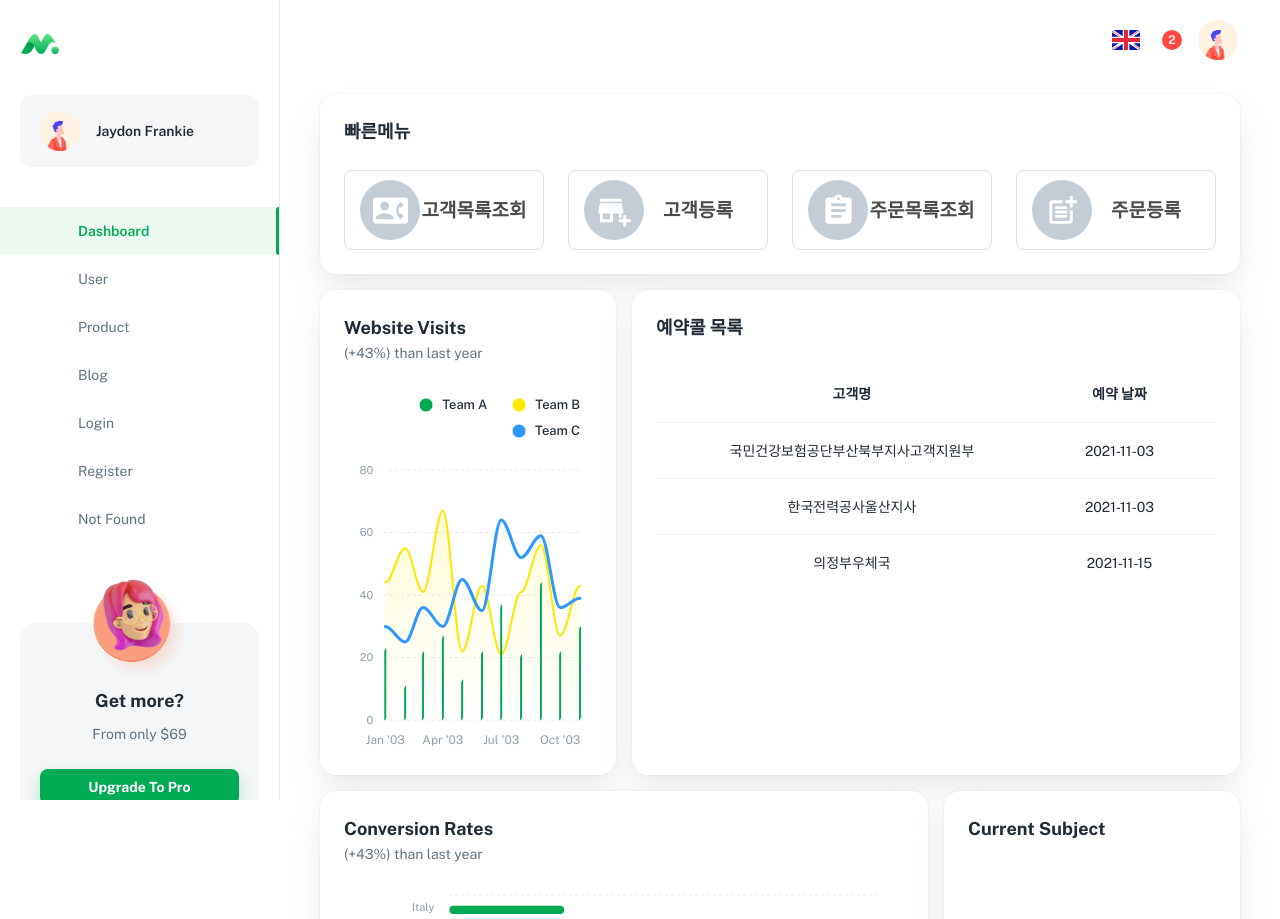
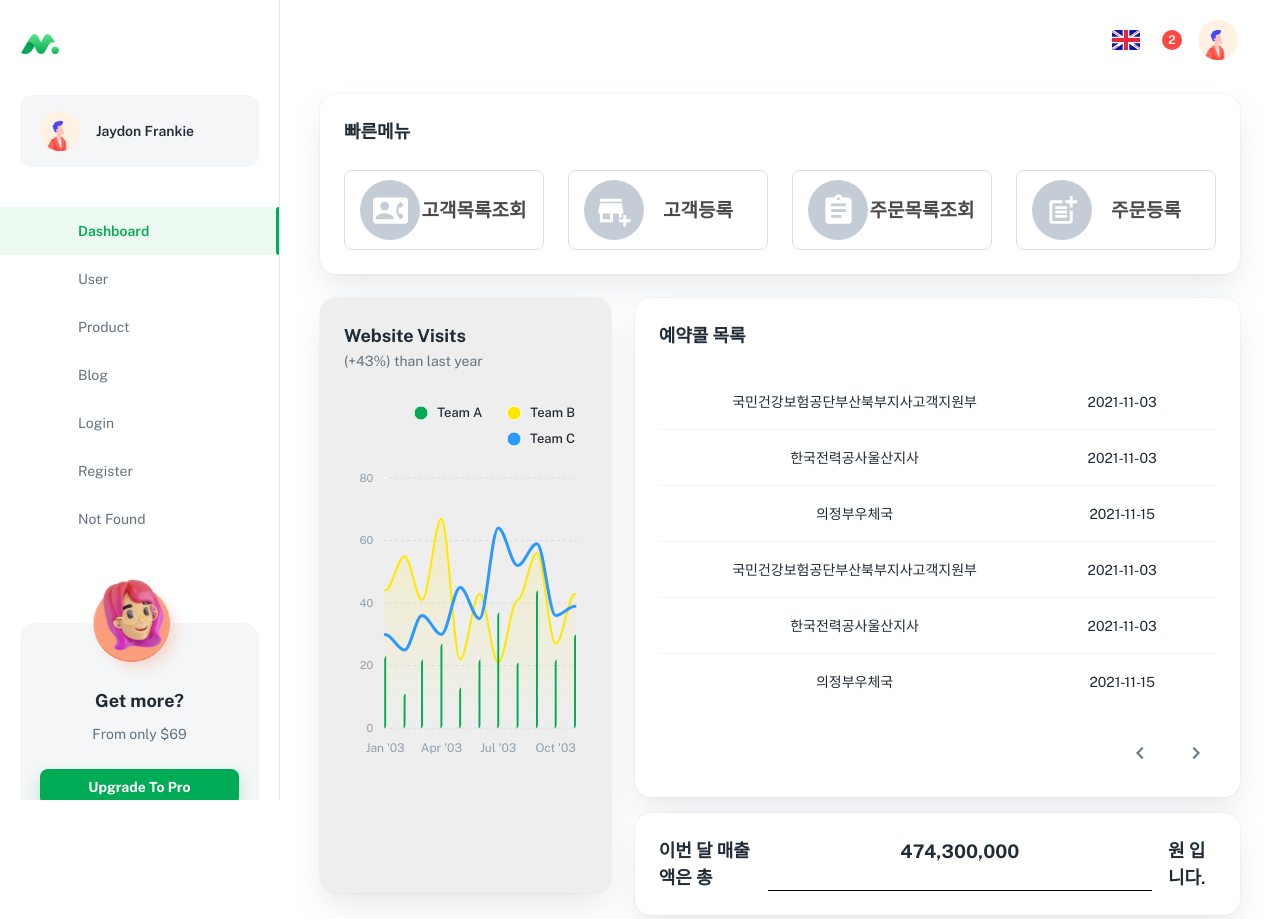
Before and after one commit to Support-Yun/one234gift, a React (Create React App) app: page /dashboard/app in a window 1280 px wide. Shown: the top 919 px of the page. Built offline with nearby package versions, Linux system fonts and the light colour scheme; a web font is replaced by a local one.

Commit message:
dashboard-light완료

```diff
--- /dev/null
+++ b/src/components/_dashboard/app/AppCumulativeSales.js
@@ -0,0 +1,24 @@
+import { Card, CardHeader, CardContent } from '@mui/material';
+import Stack from '@mui/material/Stack';
+
+const hstyle = {
+  fontSize: "1.125rem",
+  fontWeight:"600"
+}
+
+export default function AppCumulativeSales() {
+  return(
+    <>
+      <Card>
+      <CardContent>
+        <Stack direction="row" justifyContent="space-between" spacing={2}>
+        <p style={hstyle}>이번 달 매출액은 총</p>
+        <h3 style={{borderBottom:'1px solid black',textAlign:'center', width:'600px'}}>474,300,000</h3>
+        <p style={hstyle}>원 입니다.</p>
+
+        </Stack>
+      </CardContent>
+      </Card>
+    </>
+  );
+}
--- a/src/components/_dashboard/app/AppNotice.js
+++ b/src/components/_dashboard/app/AppNotice.js
@@ -1,6 +1,8 @@
-import { Card, CardHeader, CardContent } from '@mui/material';
+import { Card, CardHeader, CardContent, Stack, IconButton } from '@mui/material';
 import { height, styled } from '@mui/system';
 import { useEffect, useState } from 'react';
+import KeyboardArrowRightIcon from '@mui/icons-material/KeyboardArrowRight';
+import KeyboardArrowLeftIcon from '@mui/icons-material/KeyboardArrowLeft';
 import DataTable from '../../table/Table';
 import Label from '../../Label';
 
@@ -11,7 +13,11 @@ const NoticeCard = styled(Card)(() => ({
 export default function AppNotice() {
   const [data, setData] = useState([
     { idx: 1, name: '국민건강보험공단부산북부지사고객지원부', when: '2021-11-03', type: '예약콜' },
-    { idx: 2, name: '한국전력공사울산지사', when: '2021-11-03', type: '예약콜' },{ idx: 3, name: '의정부우체국', when: '2021-11-15', type: '해피콜' }
+    { idx: 2, name: '한국전력공사울산지사', when: '2021-11-03', type: '예약콜' },
+    { idx: 3, name: '의정부우체국', when: '2021-11-15', type: '해피콜' },
+    { idx: 4, name: '국민건강보험공단부산북부지사고객지원부', when: '2021-11-03', type: '예약콜' },
+    { idx: 5, name: '한국전력공사울산지사', when: '2021-11-03', type: '예약콜' },
+    { idx: 6, name: '의정부우체국', when: '2021-11-15', type: '해피콜' }
   ]);
 
   const noticeTableHeader = ['고객명', '예약 날짜', '분류'];
@@ -24,7 +30,8 @@ export default function AppNotice() {
         name: data.name,
         when: data.when,
         type: (
-          <Label variant="ghost" color={(data.type === '예약콜' && 'error') || 'success'}>{data.type}
+          <Label variant="ghost" color={(data.type === '예약콜' && 'error') || 'success'}>
+            {data.type}
           </Label>
         ),
         onClick: () => alert(data.idx),
@@ -40,6 +47,15 @@ export default function AppNotice() {
       <CardHeader title="예약콜 목록" />
       <CardContent>
         <DataTable header={noticeTableHeader} data={data} />
+        <br/>
+        <Stack direction="row" justifyContent="flex-end" alignItems="center" spacing={2}>
+          <IconButton aria-label="perveBtn">
+            <KeyboardArrowLeftIcon />
+          </IconButton>
+          <IconButton aria-label="nextBtn">
+            <KeyboardArrowRightIcon />
+          </IconButton>
+        </Stack>
       </CardContent>
     </NoticeCard>
   );
--- a/src/components/_dashboard/app/AppWebsiteVisits.js
+++ b/src/components/_dashboard/app/AppWebsiteVisits.js
@@ -59,7 +59,7 @@ export default function AppWebsiteVisits() {
   });
 
   return (
-    <Card>
+    <Card style={{backgroundColor:'#eee', height:'595px'}}>
       <CardHeader title="Website Visits" subheader="(+43%) than last year" />
       <Box sx={{ p: 3, pb: 1 }} dir="ltr">
         <ReactApexChart type="line" series={CHART_DATA} options={chartOptions} height={364} />
--- a/src/components/_dashboard/app/index.js
+++ b/src/components/_dashboard/app/index.js
@@ -12,3 +12,4 @@ export { default as AppWebsiteVisits } from './AppWebsiteVisits';
 export { default as AppWeeklySales } from './AppWeeklySales';
 export { default as AppQuickMenu } from './AppQuickMenu';
 export { default as AppNotice } from './AppNotice';
+export { default as AppCumulativeSales } from './AppCumulativeSales';
--- a/src/components/table/Table.js
+++ b/src/components/table/Table.js
@@ -41,8 +41,7 @@ function DataTableBody({datas, hover}){
 function DataTable({header, data}){
   return (<TableContainer component={Paper}>
     <Table sx={{ minWidth: 650 }} aria-label="simple table">
-
-      <DataTableHead datas={header}/>
+      {/* <DataTableHead datas={header}/> */}
       <DataTableBody datas={data} hover/>
     </Table>
   </TableContainer>)
--- a/src/pages/DashboardApp.js
+++ b/src/pages/DashboardApp.js
@@ -12,7 +12,8 @@ import {
   AppQuickMenu,
   AppTrafficBySite,
   AppCurrentSubject,
-  AppConversionRates
+  AppConversionRates,
+  AppCumulativeSales
 } from '../components/_dashboard/app';
 
 // ----------------------------------------------------------------------
@@ -21,7 +22,7 @@ export default function DashboardApp() {
   return (
     <Page title="Dashboard | Minimal-UI">
       <Container maxWidth="xl">
-        <Grid container spacing={2}>
+        <Grid container spacing={3}>
           <Grid item xs={6} sm={6} md={12}>
             <AppQuickMenu />
           </Grid>
@@ -32,10 +33,22 @@ export default function DashboardApp() {
 
           <Grid item xs={12} md={6} lg={8}>
             {/* <AppCurrentVisits /> */}
-            <AppNotice/>
+            {/* <AppNotice /> */}
+            <Grid container spacing={2}>
+              <Grid item xs = {12} md={12} lg={12}>
+                <AppNotice />
+              </Grid>
+              <Grid item xs = {12} md={12} lg={12}>
+                <AppCumulativeSales />
+              </Grid>
+            </Grid>
           </Grid>
 
-          <Grid item xs={12} md={6} lg={8}>
+          <Grid item xs={12} md={12} lg={12}>
+            {/* <AppCumulativeSales /> */}
+          </Grid>
+
+          {/* <Grid item xs={12} md={6} lg={8}>
             <AppConversionRates />
           </Grid>
 
@@ -57,7 +70,7 @@ export default function DashboardApp() {
 
           <Grid item xs={12} md={6} lg={8}>
             <AppTasks />
-          </Grid>
+          </Grid> */}
         </Grid>
       </Container>
     </Page>
```
Also changed, not shown: 1 other file (tests, documents, lock files or other folders).
